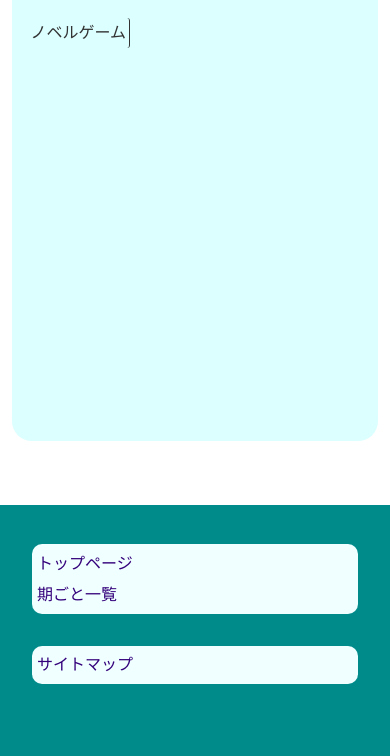
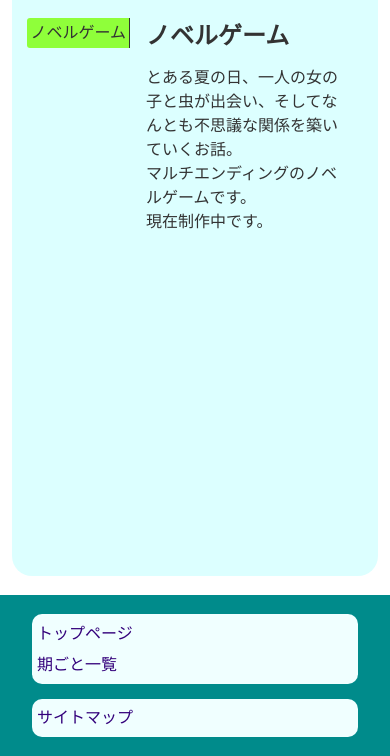
Before and after one commit to rikuryo-bukken/139, a plain HTML site: page index.html in a window 390 px wide. Shown: the part 88-844 px from the top of the page. Drawn offline with Linux system fonts and the light colour scheme.

Commit message:
format.cssを変更

```diff
--- a/format.css
+++ b/format.css
@@ -21,7 +21,7 @@ body {
 #contents {
     margin: 2% 3%;
     padding: 3em;
-    background-color: rgb(220, 255, 255);
+    background-color: #dcffff;
     border-radius: 20px;
 }
 
@@ -41,6 +41,9 @@ body {
     list-style: none;
     padding: 0.1px 0;
     padding-left: 0;
+}
+#pager ul:last-child {
+    margin-bottom: 0;
 }
 
 #pager ul li {
@@ -79,6 +82,10 @@ body {
     }
     #pager {
         height: auto;
+        padding: 1.2em 2em;
+    }
+    #pager ul {
+        margin-bottom: 15px;
     }
 
     #contents {
--- a/index.html
+++ b/index.html
@@ -18,11 +18,11 @@
                 <div>
                     <div id="menu">
                         <div>
-                            <input type="radio" name="content" id="novel" value="novel">
+                            <input type="radio" name="content" id="novel" value="novel" checked>
                             <label for="novel">ノベルゲーム</label>
                             <div>
-                                <h2>ノベルゲーム</h2>
                                 <section>
+                                    <h2>ノベルゲーム</h2>
                                     <p>とある夏の日、一人の女の子と虫が出会い、そしてなんとも不思議な関係を築いていくお話。<br>マルチエンディングのノベルゲームです。<br>現在制作中です。</p>
                                 </section>
                                 <!--
--- a/style.css
+++ b/style.css
@@ -1,6 +1,5 @@
 body {
     font-family:'Franklin Gothic Medium', 'Arial Narrow', Arial, sans-serif;
-    /*font-size: large;*/
     color: #333333;
     height: 100vh;
 }
@@ -13,7 +12,7 @@ body {
 
 #contents {
     box-sizing: border-box;
-    height: calc(100% - 4% - 3rem); /* (親要素の高さ) - (#contentsのpadding) - (バージョン情報のpadding) */
+    height: calc(100% - 4%); /* (親要素の高さ) - (#contentsのpadding) */
     display: flex;
     flex-direction: column;
 }
@@ -51,7 +50,7 @@ body {
 #menu > div > input[type="radio"] ~ label {
     white-space: nowrap;
     padding: 3px;
-    border-radius: 3px;
+    border-radius: 3px 0 0 3px;
     cursor: pointer;
     width: 0;
     border-right: 1px solid #333333;
@@ -88,20 +87,7 @@ body {
         transform: translateX(0%);
     }
 }
-@keyframes slideOut {
-    0% {
-        opacity: 1;
-        display: block;
-        transform: translateX(0%);
-    }
-    100% {
-        opacity: 0;
-        display: none;
-        transform: translateX(100%);
-    }
-}
 #menu > div > div {
-    /*animation: slideOut 0.2s ease-in 0s 1 normal forwards;*/
     opacity: 0;
     display: none;
 }
@@ -111,8 +97,18 @@ body {
     display: block;
 }
 
-#menu > div > div > h2 {
+#menu > div > div h2 {
+    margin-top: 0;
+    margin-bottom: 0.5em;
+}
+
+#menu > div > div section > p {
     margin: 0;
+}
+
+#menu > div > div img {
+    max-width: 100%;
+    max-height: 30vh;
 }
 
 #menu > div:last-child {
```
